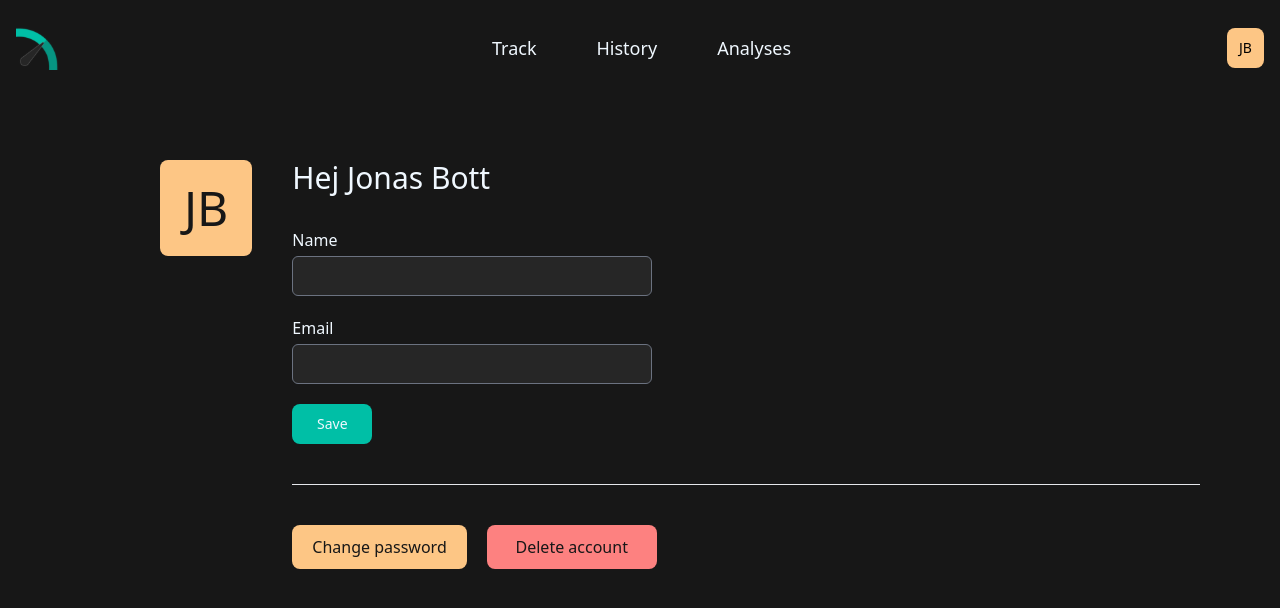
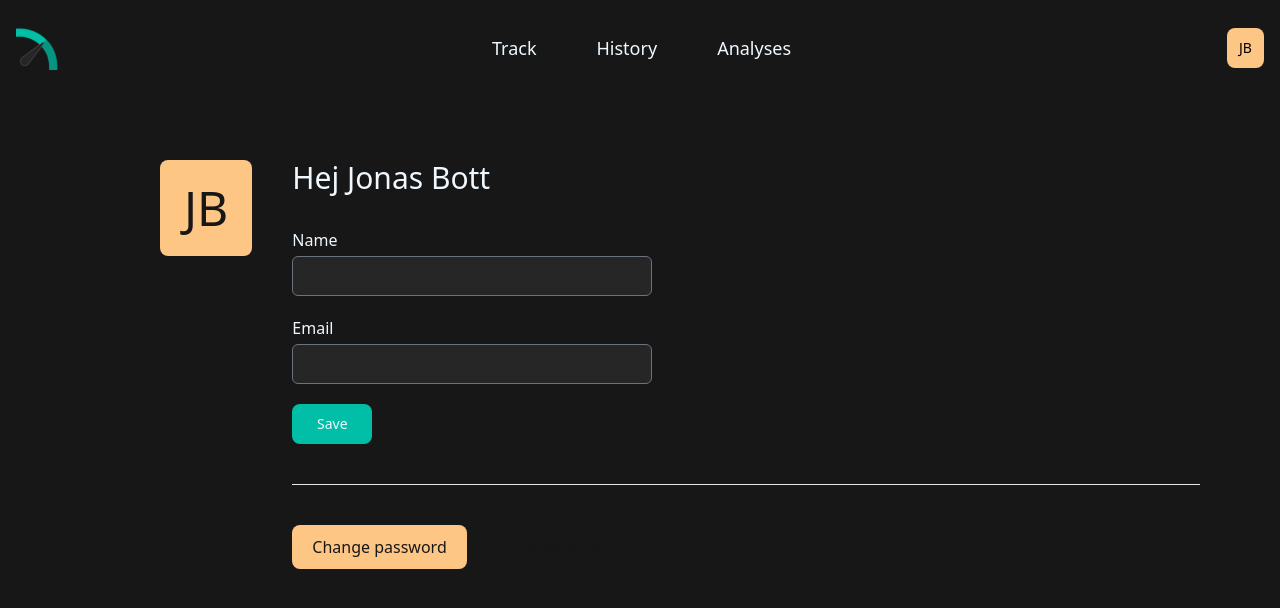
Before and after one commit to D3nn7/worktime-tracker, a Next.js app in the folder worktime-tracker-dev/: page /account in a window 1280 px wide. Shown: the top 608 px of the page. Built offline with nearby package versions, Linux system fonts and the light colour scheme.

Commit message:
revise tailwind-color

```diff
--- a/worktime-tracker-dev/pages/account/index.tsx
+++ b/worktime-tracker-dev/pages/account/index.tsx
@@ -58,7 +58,7 @@ export default function Account() {
                                     Change password
                                 </Link>
                             </button>
-                            <button className="py-2.5 px-5 w-[170px] rounded-lg text-bg-base bg-[#FD8180]">
+                            <button className="py-2.5 px-5 w-[170px] rounded-lg text-bg-base bg-red-base">
                                 Delete account
                             </button>
                         </div>
```
